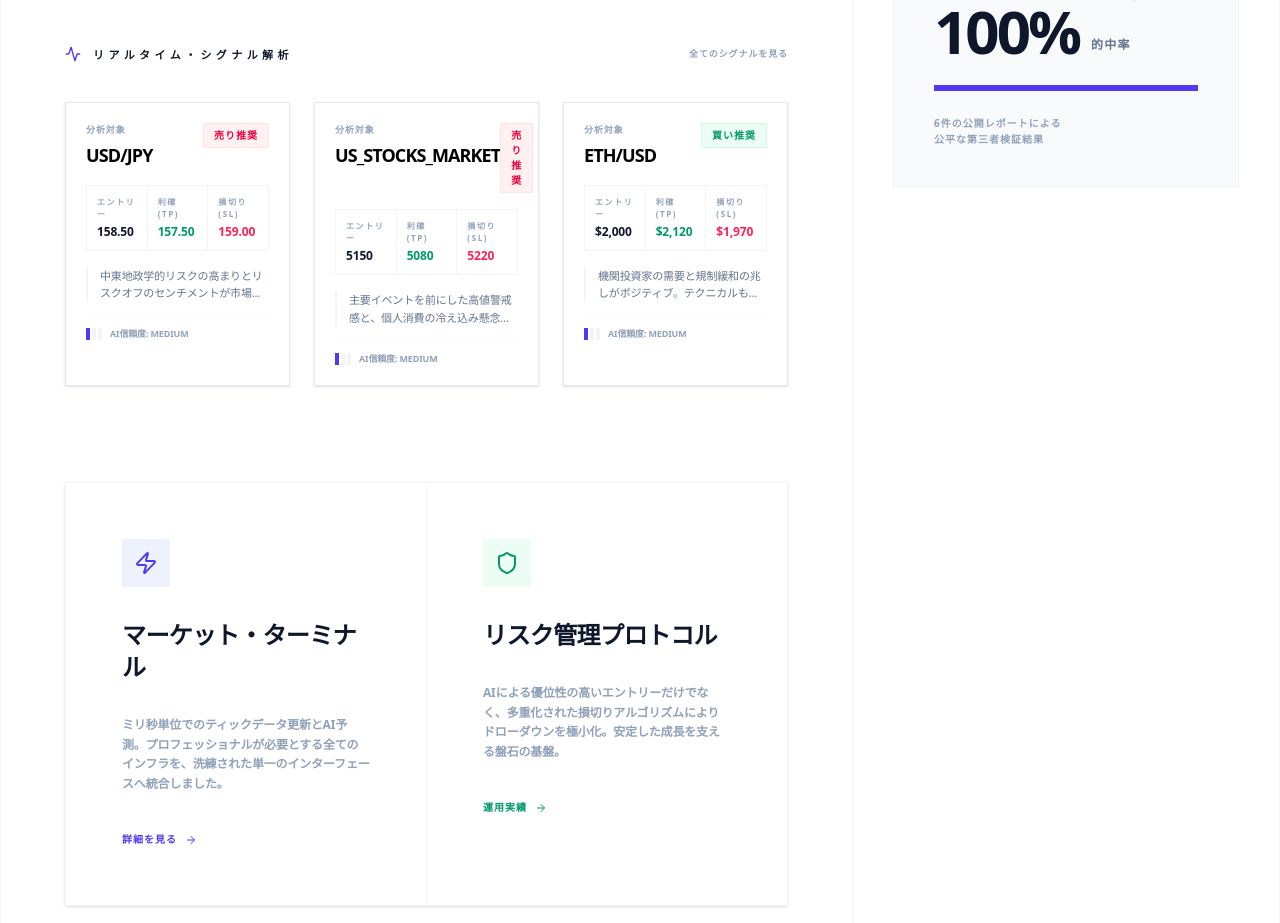
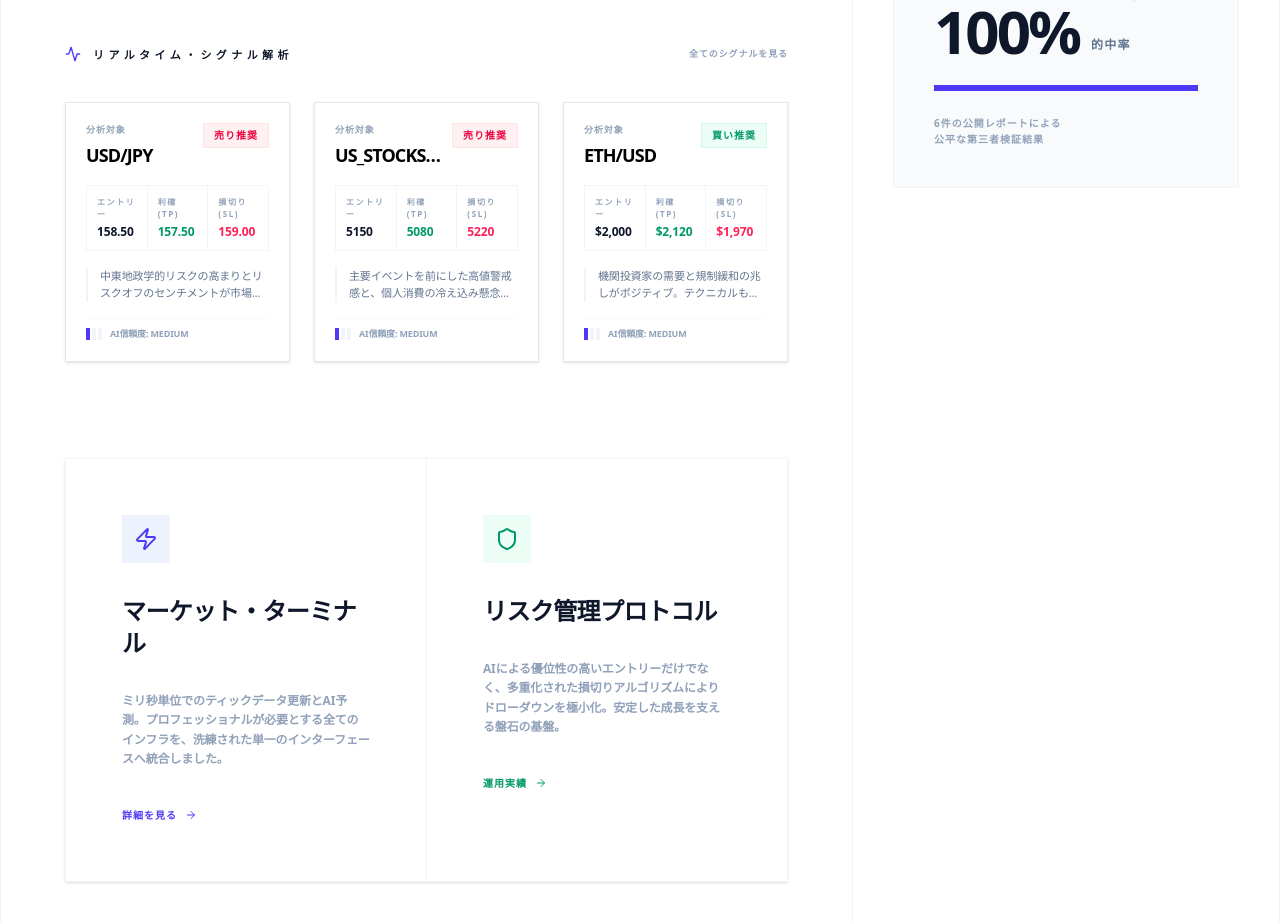
Before and after one commit to noriyuki007/synapse-capital-frontend, a Next.js app: page / in a window 1280 px wide. Shown: the part 1000-1923 px from the top of the page. Built offline with nearby package versions, Linux system fonts and the light colour scheme.

Commit message:
fix(ui): resolve signal card layout overflow and revert debug title

```diff
--- a/src/app/ja/reports/page.tsx
+++ b/src/app/ja/reports/page.tsx
@@ -28,7 +28,7 @@ export default async function ReportsPage() {
                                 インテリジェンス・ハブ
                             </div>
                             <h1 className="text-2xl md:text-3xl font-black text-slate-900 tracking-tighter leading-none font-sans uppercase whitespace-nowrap">
-                                [VERIFY-DEPLOY] インテリジェンス・レポート
+                                インテリジェンス・レポート
                             </h1>
                         </div>
 
--- a/src/components/SignalCard.tsx
+++ b/src/components/SignalCard.tsx
@@ -10,9 +10,9 @@ export const SignalCard = ({ pair, status, comment, entry, tp, sl, reliability,
     return (
         <div className="bg-white border border-slate-200 rounded-none p-5 hover:border-black transition-all group flex flex-col gap-4 shadow-sm hover:shadow-md">
             <div className="flex justify-between items-start">
-                <div className="space-y-1">
+                <div className="space-y-1 overflow-hidden flex-1 mr-2">
                     <div className="text-[9px] font-bold text-slate-400 uppercase tracking-widest">分析対象</div>
-                    <div className="text-lg font-black text-black tracking-tighter tabular-nums">{pair}</div>
+                    <div className="text-base md:text-lg font-black text-black tracking-tighter tabular-nums truncate">{pair}</div>
                 </div>
                 <div className={`px-2.5 py-1 rounded-none text-[10px] font-black tracking-widest ${status === 'BUY' ? 'bg-emerald-50 text-emerald-600 border border-emerald-100' : 'bg-rose-50 text-rose-600 border border-rose-100'}`}>
                     {status === 'BUY' ? '買い推奨' : '売り推奨'}
```
